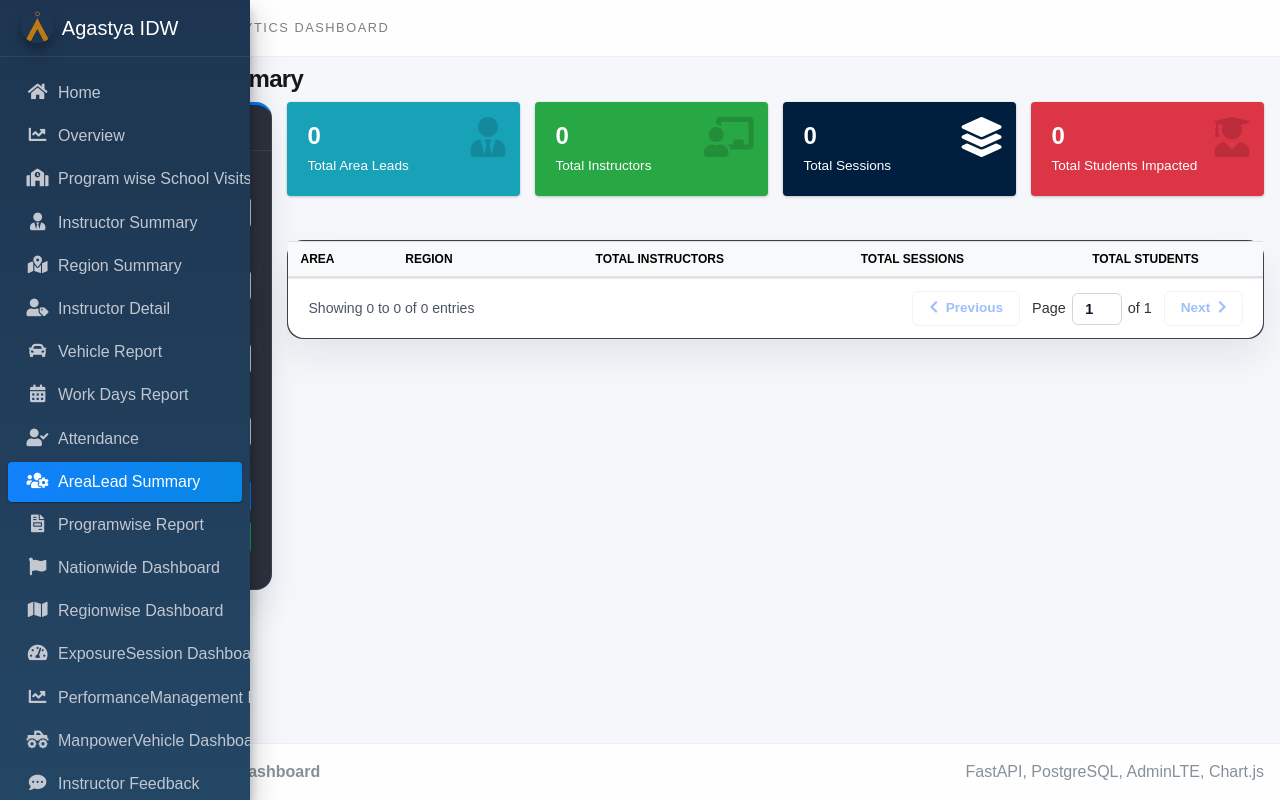
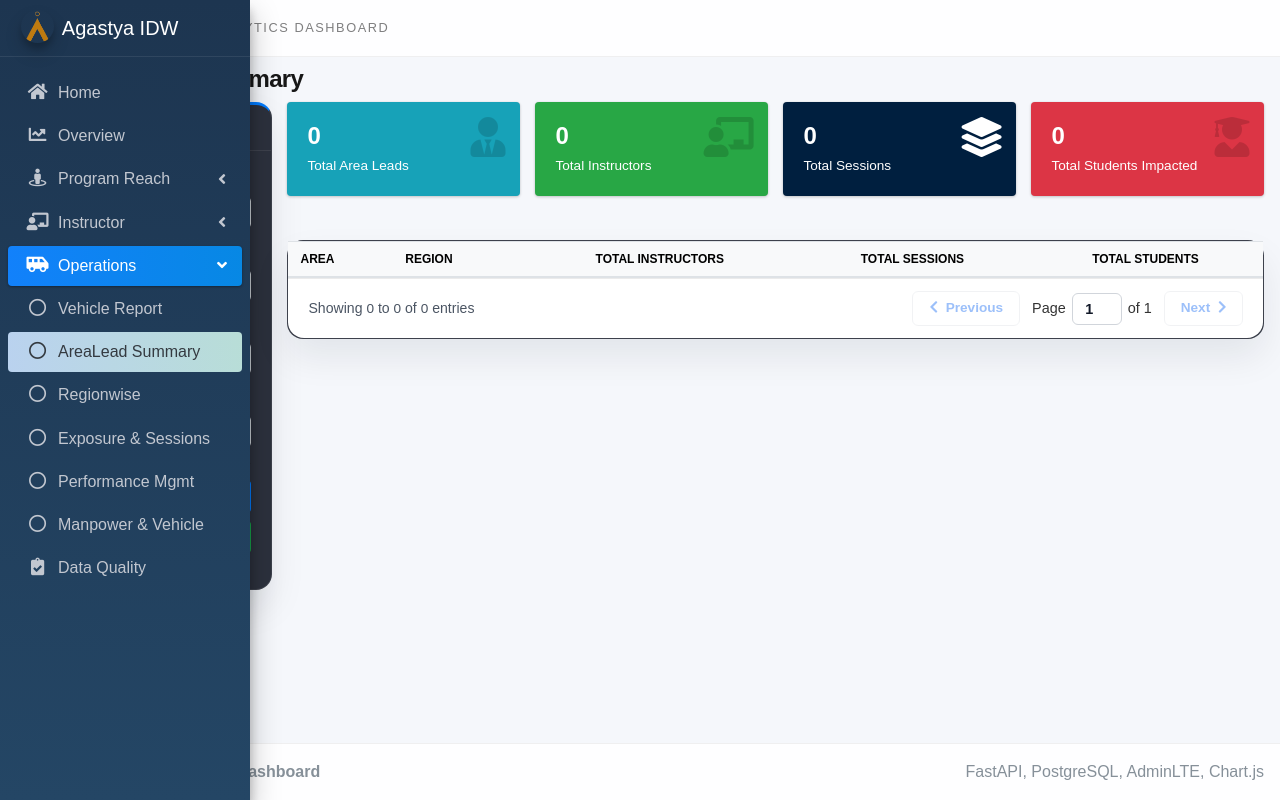
Before and after one commit to Shashwath-K/idw_preview, a FastAPI app: page /arealead-summary in a window 1280 px wide. Run offline with FastAPI, Linux system fonts and the light colour scheme; data that the repository does not hold is empty; some libraries are stand-ins or nearby versions.

Commit message:
Partials: Updated

```diff
--- a/frontend/templates/partials/sidebar.html
+++ b/frontend/templates/partials/sidebar.html
@@ -6,140 +6,160 @@
     <div class="sidebar">
         <nav class="mt-3">
             <ul class="nav nav-pills nav-sidebar flex-column" data-widget="treeview" role="menu">
-                <!-- New Demo pages displayed in the initial stages-->
-                <!--li class="nav-item">
-                    <a href="/" class="nav-link {% if page_id == 'dashboard' %}active{% endif %}">
-                        <i class="nav-icon fas fa-hand-holding-heart"></i>
-                        <p>Overview</p>
-                    </a>
-                </li>
-                <li class="nav-item">
-                    <a href="/instructor-productivity" class="nav-link {% if page_id == 'instructor' %}active{% endif %}">
-                        <i class="nav-icon fas fa-chalkboard-teacher"></i>
-                        <p>Instructor Performance</p>
-                    </a>
-                </li>
-                <li class="nav-item">
-                    <a href="/program-metrics" class="nav-link {% if page_id == 'programs' %}active{% endif %}">
-                        <i class="nav-icon fas fa-user-graduate"></i>
-                        <p>Student Exposure</p>
-                    </a>
-                </li>
-                <li class="nav-divider"><hr></li-->
-                <!-- New Pages requested -->
+
+                <!-- Home -->
                 <li class="nav-item">
                     <a href="/" class="nav-link {% if page_id == 'landing' %}active{% endif %}">
                         <i class="nav-icon fas fa-home"></i>
                         <p>Home</p>
                     </a>
                 </li>
+
+                <!-- Overview -->
                 <li class="nav-item">
                     <a href="/overview" class="nav-link {% if page_id == 'overview' %}active{% endif %}">
                         <i class="nav-icon fas fa-chart-line"></i>
                         <p>Overview</p>
                     </a>
                 </li>
+
+                <!-- Program Reach -->
+                <li class="nav-item has-treeview {% if page_id in ['program-visits', 'programwise-report', 'region-summary', 'nationwide-dashboard'] %}menu-open{% endif %}">
+                    <a href="#" class="nav-link {% if page_id in ['program-visits', 'programwise-report', 'region-summary', 'nationwide-dashboard'] %}active{% endif %}">
+                        <i class="nav-icon fas fa-street-view"></i>
+                        <p>
+                            Program Reach
+                            <i class="fas fa-angle-left right"></i>
+                        </p>
+                    </a>
+                    <ul class="nav nav-treeview">
                         <li class="nav-item">
                             <a href="/program-visits" class="nav-link {% if page_id == 'program-visits' %}active{% endif %}">
-                        <i class="nav-icon fas fa-school"></i>
-                        <p>Program wise School Visits</p>
+                                <i class="far fa-circle nav-icon"></i>
+                                <p>School Visits</p>
                             </a>
                         </li>
                         <li class="nav-item">
-                    <a href="/instructor-summary"
-                        class="nav-link {% if page_id == 'instructor-summary' %}active{% endif %}">
-                        <i class="nav-icon fas fa-user-tie"></i>
+                            <a href="/programwise-report" class="nav-link {% if page_id == 'programwise-report' %}active{% endif %}">
+                                <i class="far fa-circle nav-icon"></i>
+                                <p>Programwise Report</p>
+                            </a>
+                        </li>
+                        <li class="nav-item">
+                            <a href="/region-summary" class="nav-link {% if page_id == 'region-summary' %}active{% endif %}">
+                                <i class="far fa-circle nav-icon"></i>
+                                <p>Region Summary</p>
+                            </a>
+                        </li>
+                        <li class="nav-item">
+                            <a href="/nationwide-dashboard" class="nav-link {% if page_id == 'nationwide-dashboard' %}active{% endif %}">
+                                <i class="far fa-circle nav-icon"></i>
+                                <p>Nationwide Dashboard</p>
+                            </a>
+                        </li>
+                    </ul>
+                </li>
+
+                <!-- Instructor -->
+                <li class="nav-item has-treeview {% if page_id in ['instructor-summary', 'instructor-detail', 'instructor-feedback', 'attendance', 'work-days-report'] %}menu-open{% endif %}">
+                    <a href="#" class="nav-link {% if page_id in ['instructor-summary', 'instructor-detail', 'instructor-feedback', 'attendance', 'work-days-report'] %}active{% endif %}">
+                        <i class="nav-icon fas fa-chalkboard-teacher"></i>
+                        <p>
+                            Instructor
+                            <i class="fas fa-angle-left right"></i>
+                        </p>
+                    </a>
+                    <ul class="nav nav-treeview">
+                        <li class="nav-item">
+                            <a href="/instructor-summary" class="nav-link {% if page_id == 'instructor-summary' %}active{% endif %}">
+                                <i class="far fa-circle nav-icon"></i>
                                 <p>Instructor Summary</p>
                             </a>
                         </li>
                         <li class="nav-item">
-                    <a href="/region-summary" class="nav-link {% if page_id == 'region-summary' %}active{% endif %}">
-                        <i class="nav-icon fas fa-map-marked-alt"></i>
-                        <p>Region Summary</p>
-                    </a>
-                </li>
-                <li class="nav-item">
-                    <a href="/instructor-detail"
-                        class="nav-link {% if page_id == 'instructor-detail' %}active{% endif %}">
-                        <i class="nav-icon fas fa-user-tag"></i>
+                            <a href="/instructor-detail" class="nav-link {% if page_id == 'instructor-detail' %}active{% endif %}">
+                                <i class="far fa-circle nav-icon"></i>
                                 <p>Instructor Detail</p>
                             </a>
                         </li>
                         <li class="nav-item">
+                            <a href="/instructor-feedback" class="nav-link {% if page_id == 'instructor-feedback' %}active{% endif %}">
+                                <i class="far fa-circle nav-icon"></i>
+                                <p>Instructor Feedback</p>
+                            </a>
+                        </li>
+                        <li class="nav-item">
+                            <a href="/attendance" class="nav-link {% if page_id == 'attendance' %}active{% endif %}">
+                                <i class="far fa-circle nav-icon"></i>
+                                <p>Attendance</p>
+                            </a>
+                        </li>
+                        <li class="nav-item">
+                            <a href="/work-days-report" class="nav-link {% if page_id == 'work-days-report' %}active{% endif %}">
+                                <i class="far fa-circle nav-icon"></i>
+                                <p>Work Days Report</p>
+                            </a>
+                        </li>
+                    </ul>
+                </li>
+
+                <!-- Operational Efficiency -->
+                <li class="nav-item has-treeview {% if page_id in ['vehicle-report', 'arealead-summary', 'manpower-vehicle-dashboard', 'regionwise-dashboard', 'exposure-session-dashboard', 'performance-management-dashboard'] %}menu-open{% endif %}">
+                    <a href="#" class="nav-link {% if page_id in ['vehicle-report', 'arealead-summary', 'manpower-vehicle-dashboard', 'regionwise-dashboard', 'exposure-session-dashboard', 'performance-management-dashboard'] %}active{% endif %}">
+                        <i class="nav-icon fas fa-shuttle-van"></i>
+                        <p>
+                            Operations
+                            <i class="fas fa-angle-left right"></i>
+                        </p>
+                    </a>
+                    <ul class="nav nav-treeview">
+                        <li class="nav-item">
                             <a href="/vehicle-report" class="nav-link {% if page_id == 'vehicle-report' %}active{% endif %}">
-                        <i class="nav-icon fas fa-car"></i>
+                                <i class="far fa-circle nav-icon"></i>
                                 <p>Vehicle Report</p>
                             </a>
                         </li>
                         <li class="nav-item">
-                    <a href="/work-days-report"
-                        class="nav-link {% if page_id == 'work-days-report' %}active{% endif %}">
-                        <i class="nav-icon fas fa-calendar-alt"></i>
-                        <p>Work Days Report</p>
-                    </a>
-                </li>
-                <li class="nav-item">
-                    <a href="/attendance" class="nav-link {% if page_id == 'attendance' %}active{% endif %}">
-                        <i class="nav-icon fas fa-user-check"></i>
-                        <p>Attendance</p>
-                    </a>
-                </li>
-                <li class="nav-item">
-                    <a href="/arealead-summary"
-                        class="nav-link {% if page_id == 'arealead-summary' %}active{% endif %}">
-                        <i class="nav-icon fas fa-users-cog"></i>
+                            <a href="/arealead-summary" class="nav-link {% if page_id == 'arealead-summary' %}active{% endif %}">
+                                <i class="far fa-circle nav-icon"></i>
                                 <p>AreaLead Summary</p>
                             </a>
                         </li>
                         <li class="nav-item">
-                    <a href="/programwise-report"
-                        class="nav-link {% if page_id == 'programwise-report' %}active{% endif %}">
-                        <i class="nav-icon fas fa-file-invoice"></i>
-                        <p>Programwise Report</p>
+                            <a href="/regionwise-dashboard" class="nav-link {% if page_id == 'regionwise-dashboard' %}active{% endif %}">
+                                <i class="far fa-circle nav-icon"></i>
+                                <p>Regionwise</p>
                             </a>
                         </li>
                         <li class="nav-item">
-                    <a href="/nationwide-dashboard"
-                        class="nav-link {% if page_id == 'nationwide-dashboard' %}active{% endif %}">
-                        <i class="nav-icon fas fa-flag"></i>
-                        <p>Nationwide Dashboard</p>
+                            <a href="/exposure-session-dashboard" class="nav-link {% if page_id == 'exposure-session-dashboard' %}active{% endif %}">
+                                <i class="far fa-circle nav-icon"></i>
+                                <p>Exposure & Sessions</p>
                             </a>
                         </li>
                         <li class="nav-item">
-                    <a href="/regionwise-dashboard"
-                        class="nav-link {% if page_id == 'regionwise-dashboard' %}active{% endif %}">
-                        <i class="nav-icon fas fa-map"></i>
-                        <p>Regionwise Dashboard</p>
+                            <a href="/performance-management-dashboard" class="nav-link {% if page_id == 'performance-management-dashboard' %}active{% endif %}">
+                                <i class="far fa-circle nav-icon"></i>
+                                <p>Performance Mgmt</p>
                             </a>
                         </li>
                         <li class="nav-item">
-                    <a href="/exposure-session-dashboard"
-                        class="nav-link {% if page_id == 'exposure-session-dashboard' %}active{% endif %}">
-                        <i class="nav-icon fas fa-tachometer-alt"></i>
-                        <p>ExposureSession Dashboard</p>
+                            <a href="/manpower-vehicle-dashboard" class="nav-link {% if page_id == 'manpower-vehicle-dashboard' %}active{% endif %}">
+                                <i class="far fa-circle nav-icon"></i>
+                                <p>Manpower & Vehicle</p>
                             </a>
                         </li>
+                    </ul>
+                </li>
+
+                <!-- Data Quality -->
                 <li class="nav-item">
-                    <a href="/performance-management-dashboard"
-                        class="nav-link {% if page_id == 'performance-management-dashboard' %}active{% endif %}">
-                        <i class="nav-icon fas fa-chart-line"></i>
-                        <p>PerformanceManagement Dashboard</p>
+                    <a href="/data-quality" class="nav-link {% if page_id == 'data-quality' %}active{% endif %}">
+                        <i class="nav-icon fas fa-clipboard-check"></i>
+                        <p>Data Quality</p>
                     </a>
                 </li>
-                <li class="nav-item">
-                    <a href="/manpower-vehicle-dashboard"
-                        class="nav-link {% if page_id == 'manpower-vehicle-dashboard' %}active{% endif %}">
-                        <i class="nav-icon fas fa-truck-monster"></i>
-                        <p>ManpowerVehicle Dashboard</p>
-                    </a>
-                </li>
-                <li class="nav-item">
-                    <a href="/instructor-feedback"
-                        class="nav-link {% if page_id == 'instructor-feedback' %}active{% endif %}">
-                        <i class="nav-icon fas fa-comment-dots"></i>
-                        <p>Instructor Feedback</p>
-                    </a>
-                </li>
+
             </ul>
         </nav>
     </div>
```
Lines whose indentation alone changed are shown as unchanged.
